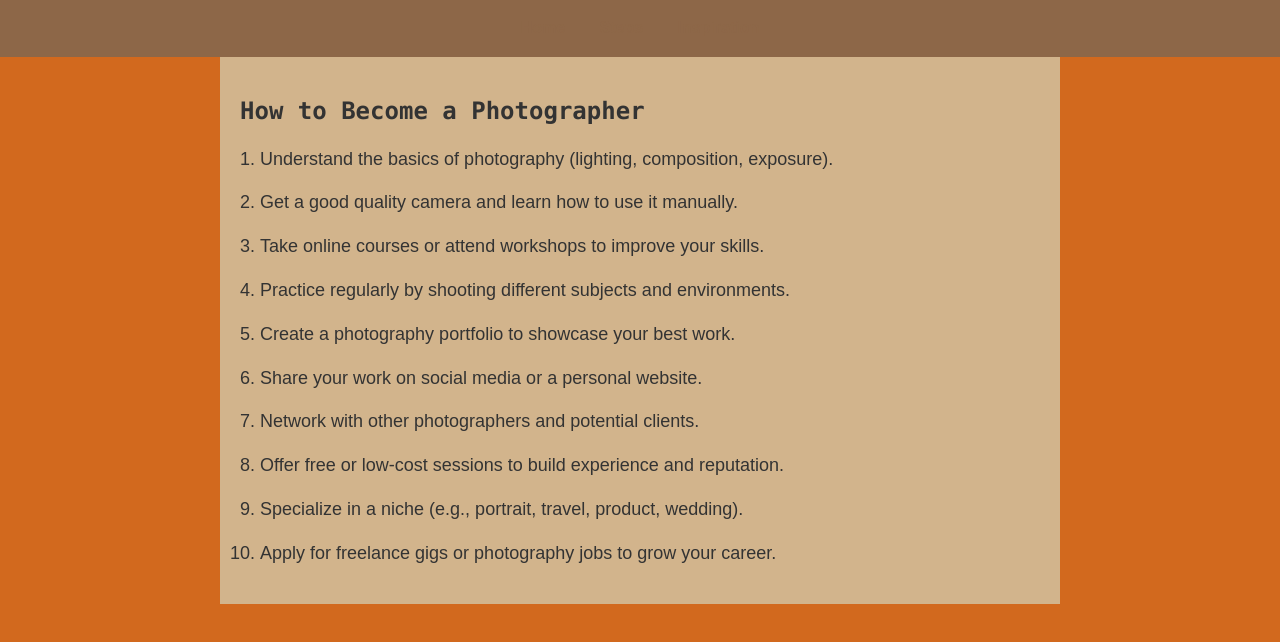
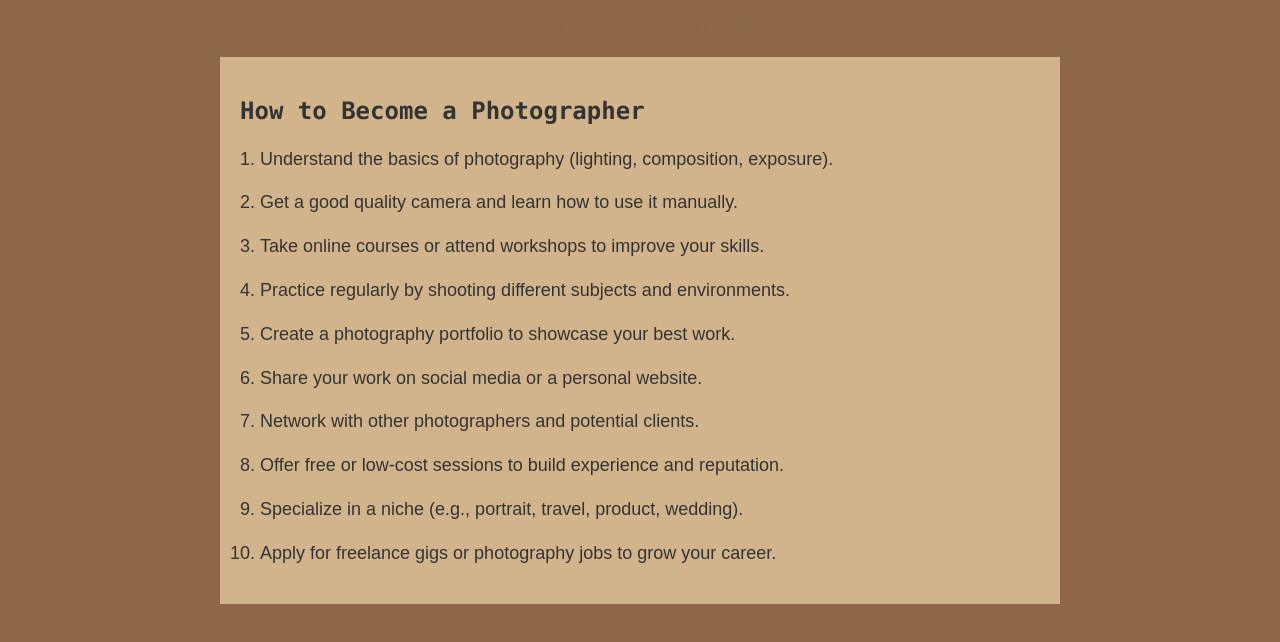
Before and after one commit to NURAHMIN/Assignment-1, a plain HTML site: page steps.html in a window 1280 px wide. Shown: the part 82-724 px from the top of the page. Drawn offline with Linux system fonts and the light colour scheme.

Commit message:
Update steps.html

```diff
--- a/steps.html
+++ b/steps.html
@@ -9,7 +9,7 @@
       font-family: Arial, sans-serif;
       margin: 0;
       padding: 0;
-      background-color: #d2691e;
+      background-color: #8d6748;
     }
 
     header {
```
